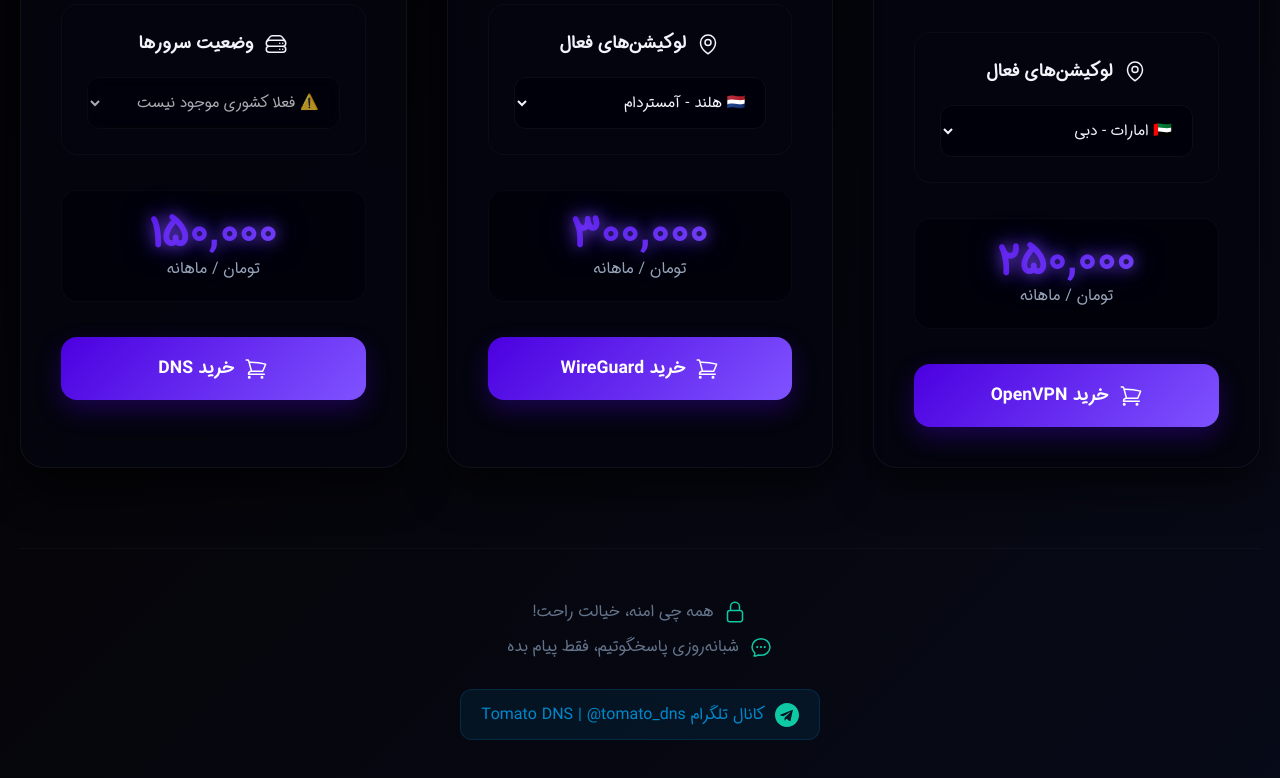
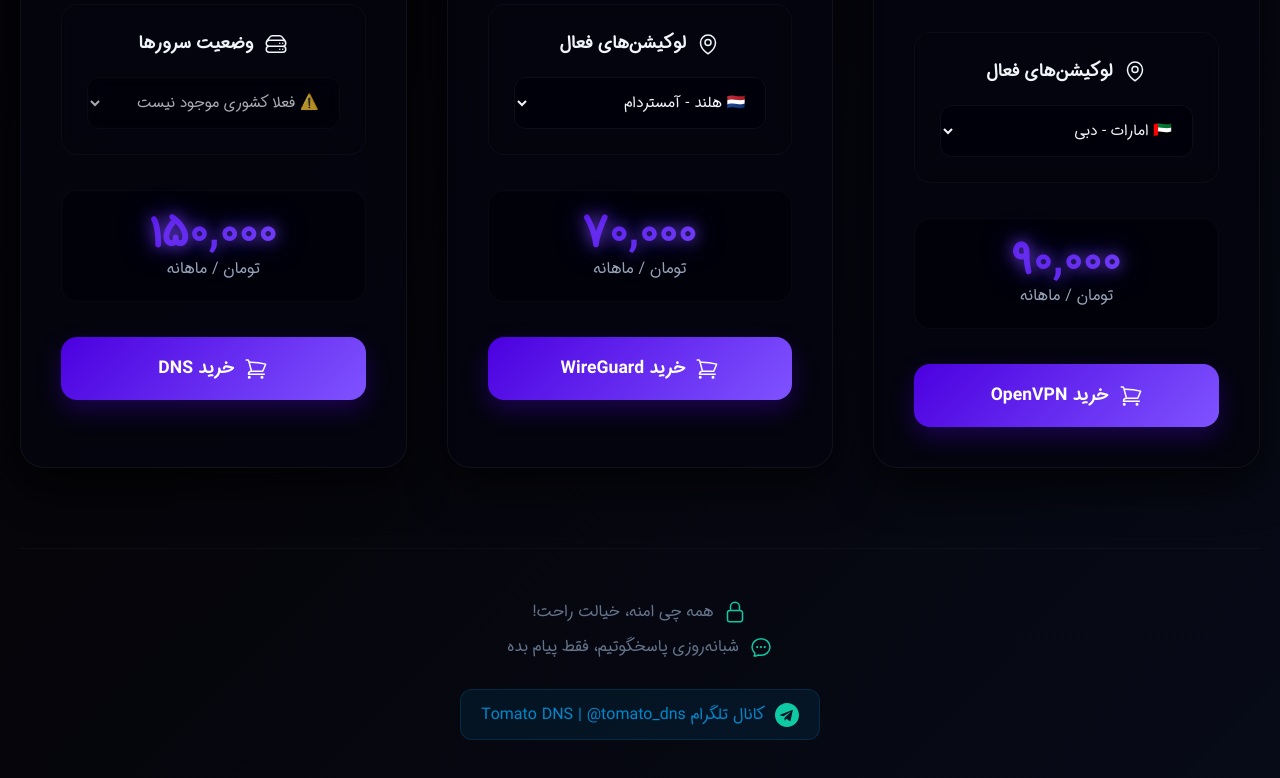
Before and after one commit to amirphpp800/price-order, a plain HTML site: page index.html in a window 1280 px wide. Shown: the part 890-1668 px from the top of the page. Drawn offline with Linux system fonts and the light colour scheme.

Commit message:
Update index.html

```diff
--- a/index.html
+++ b/index.html
@@ -523,7 +523,7 @@
                 </div>
 
                 <div class="price">
-                    <span class="amount">۲۵۰,۰۰۰</span>
+                    <span class="amount">۹۰,۰۰۰</span>
                     <span class="period">تومان / ماهانه</span>
                 </div>
 
@@ -571,7 +571,7 @@
                 </div>
 
                 <div class="price">
-                    <span class="amount">۳۰۰,۰۰۰</span>
+                    <span class="amount">۷۰,۰۰۰</span>
                     <span class="period">تومان / ماهانه</span>
                 </div>
 
```
